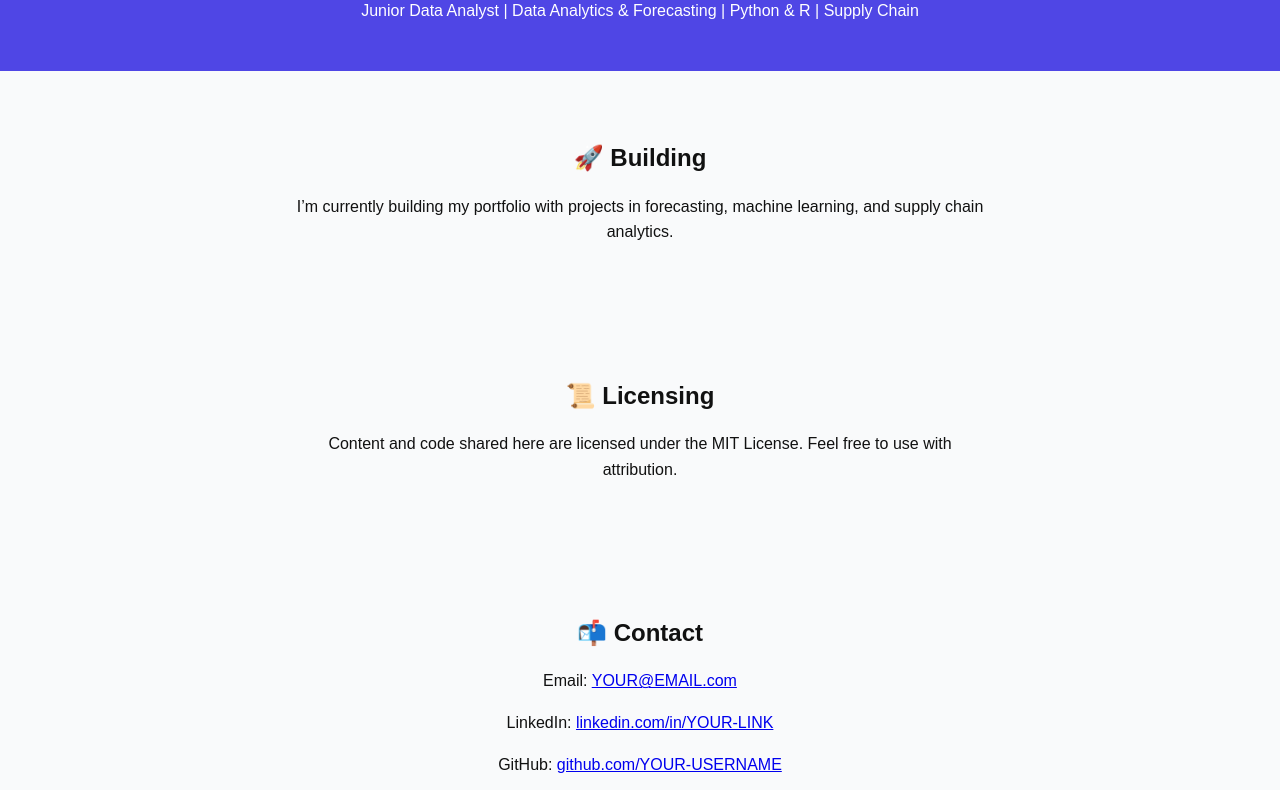
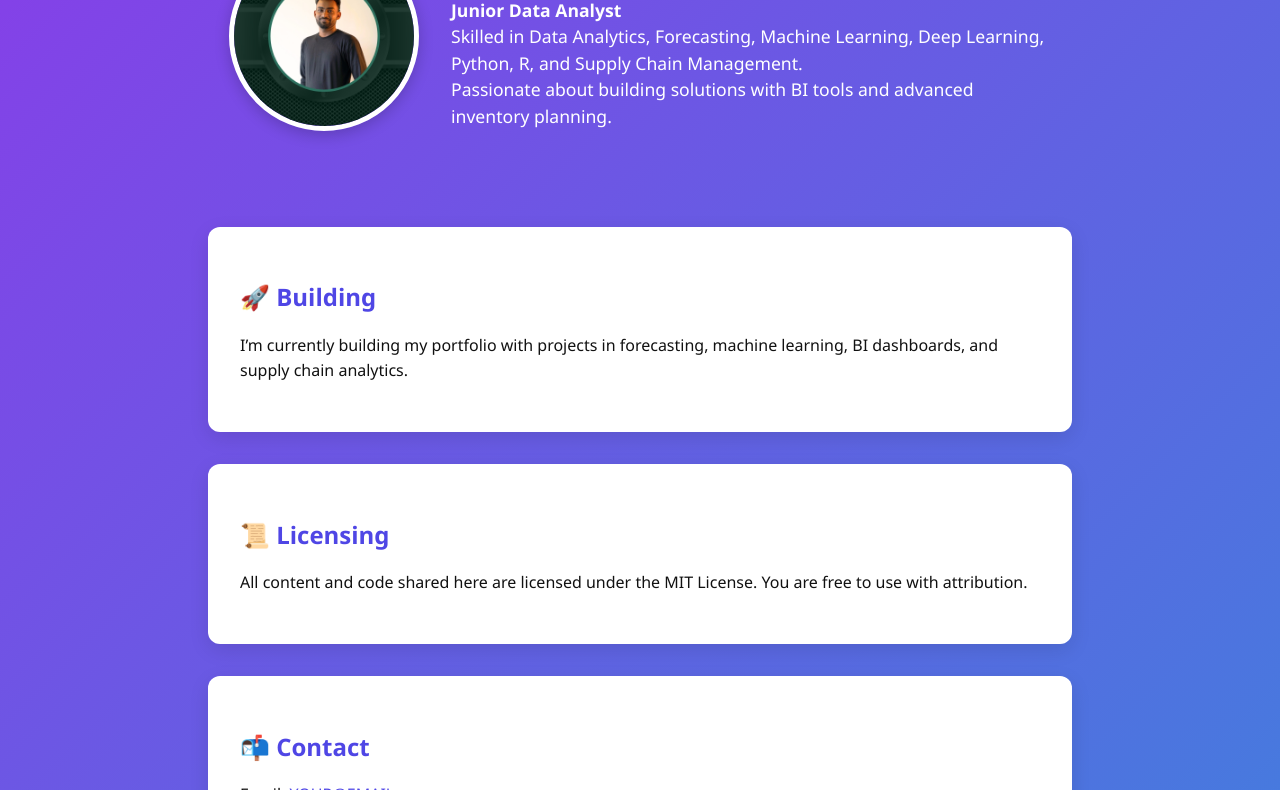
Before and after one commit to RomRagshan09/ragshan09, a plain HTML site: page index.html in a window 1280 px wide. Shown: the part 123-913 px from the top of the page. Drawn offline with Linux system fonts and the light colour scheme.

Commit message:
index.html

```diff
--- a/index.html
+++ b/index.html
@@ -6,62 +6,113 @@
   <meta name="viewport" content="width=device-width, initial-scale=1">
   <style>
     body {
-      font-family: Arial, sans-serif;
-      background: #f9fafb;
+      font-family: "Segoe UI", Arial, sans-serif;
+      background: linear-gradient(135deg, #4f46e5, #9333ea, #06b6d4);
+      background-size: 400% 400%;
+      animation: gradientBG 15s ease infinite;
       color: #111;
       margin: 0;
       padding: 0;
       line-height: 1.6;
-      text-align: center;
+    }
+    @keyframes gradientBG {
+      0% {background-position: 0% 50%;}
+      50% {background-position: 100% 50%;}
+      100% {background-position: 0% 50%;}
     }
     header {
-      background: #4f46e5;
+      display: flex;
+      justify-content: center;
+      align-items: center;
+      flex-direction: row;
+      padding: 3rem 1rem;
       color: white;
-      padding: 2rem 1rem;
+      text-align: left;
+      gap: 2rem;
+    }
+    header img {
+      width: 180px;
+      height: 180px;
+      border-radius: 50%;
+      object-fit: cover;
+      border: 5px solid white;
+      box-shadow: 0px 4px 15px rgba(0,0,0,0.2);
+    }
+    header .info {
+      max-width: 600px;
+    }
+    header h1 {
+      font-size: 2.5rem;
+      margin: 0;
+    }
+    header p {
+      font-size: 1.1rem;
+      margin-top: 0.5rem;
+      line-height: 1.5;
     }
     section {
-      padding: 3rem 1rem;
-      max-width: 700px;
-      margin: auto;
+      background: white;
+      margin: 2rem auto;
+      padding: 2rem;
+      border-radius: 12px;
+      max-width: 800px;
+      box-shadow: 0px 6px 20px rgba(0,0,0,0.1);
     }
-    h1, h2 {
+    section h2 {
+      color: #4f46e5;
       margin-bottom: 1rem;
     }
     footer {
+      text-align: center;
       background: #111;
       color: #aaa;
       padding: 1rem;
       font-size: 0.9rem;
     }
+    a { color: #4f46e5; text-decoration: none; }
+    a:hover { text-decoration: underline; }
   </style>
 </head>
 <body>
+
+  <!-- Hero/Profile Section -->
   <header>
-    <h1>Manimaran Ranjith Kumara</h1>
-    <p>Junior Data Analyst | Data Analytics & Forecasting | Python & R | Supply Chain</p>
+    <!-- Left: Profile Picture -->
+    <img src="raln.jpg" alt="Profile Picture">
+    <!-- Right: Info -->
+    <div class="info">
+      <h1>Chandrasekaram Ragshan</h1>
+      <p><b>Junior Data Analyst</b><br>
+      Skilled in Data Analytics, Forecasting, Machine Learning, Deep Learning, Python, R, and Supply Chain Management.<br>
+      Passionate about building solutions with BI tools and advanced inventory planning.</p>
+    </div>
   </header>
 
+  <!-- Sections -->
   <section>
     <h2>🚀 Building</h2>
-    <p>I’m currently building my portfolio with projects in forecasting, machine learning, and supply chain analytics.</p>
+    <p>I’m currently building my portfolio with projects in forecasting, machine learning, BI dashboards, and supply chain analytics.</p>
   </section>
 
   <section>
     <h2>📜 Licensing</h2>
-    <p>Content and code shared here are licensed under the MIT License. Feel free to use with attribution.</p>
+    <p>All content and code shared here are licensed under the MIT License. You are free to use with attribution.</p>
   </section>
 
   <section>
     <h2>📬 Contact</h2>
-    <p>Email: <a href="mailto:YOUR@EMAIL.com">YOUR@EMAIL.com</a></p>
-    <p>LinkedIn: <a href="https://www.linkedin.com/in/YOUR-LINK/" target="_blank">linkedin.com/in/YOUR-LINK</a></p>
-    <p>GitHub: <a href="https://github.com/YOUR-USERNAME" target="_blank">github.com/YOUR-USERNAME</a></p>
+    <p>Email: <a href="ragshan952@gmail.com">YOUR@EMAIL.com</a></p>
+    <p>LinkedIn: <a href="https://www.linkedin.com/in/ragshan-chandrasekaram/" target="_blank">linkedin.com/in/YOUR-LINK</a></p>
+    <p>GitHub: <a href="https://github.com/RomRagshan09 target="_blank">github.com/YOUR-USERNAME</a></p>
   </section>
 
+  <!-- Footer -->
   <footer>
-    © <span id="y"></span> Manimaran Ranjith Kumara. All rights reserved.
+    © <span id="y"></span> Chandrasekaram Ragshan. All rights reserved.
   </footer>
 
-  <script>document.getElementById('y').textContent = new Date().getFullYear();</script>
+  <script>
+    document.getElementById('y').textContent = new Date().getFullYear();
+  </script>
 </body>
 </html>
```
